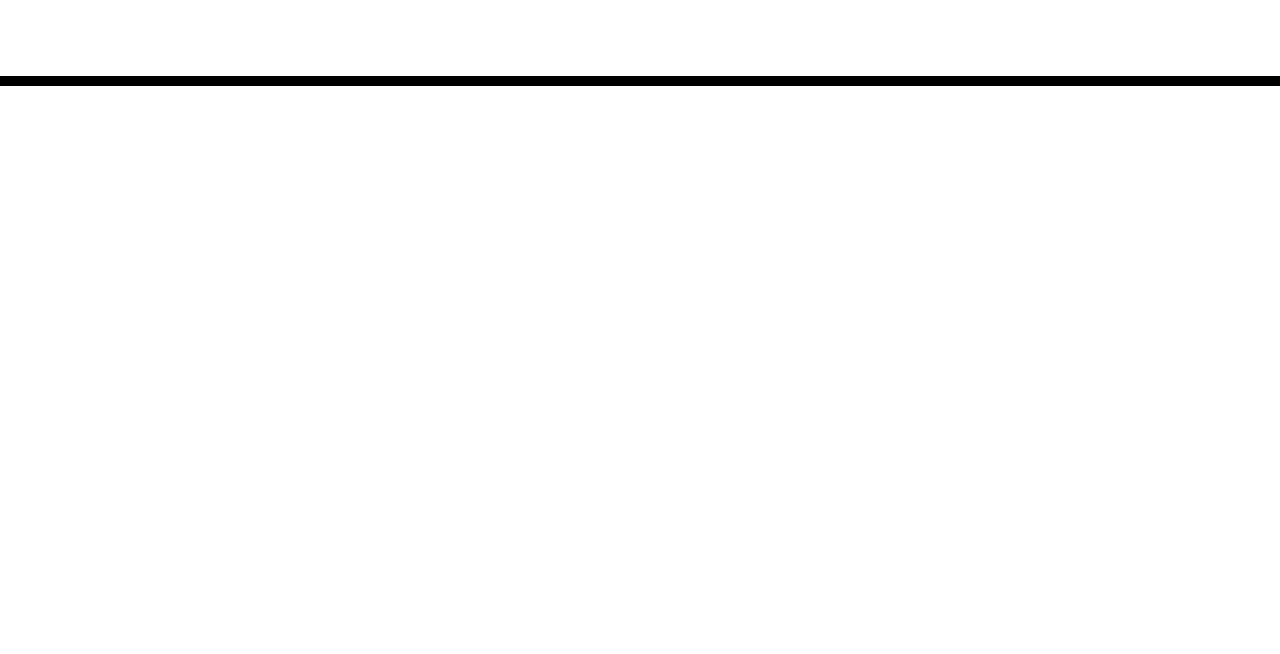
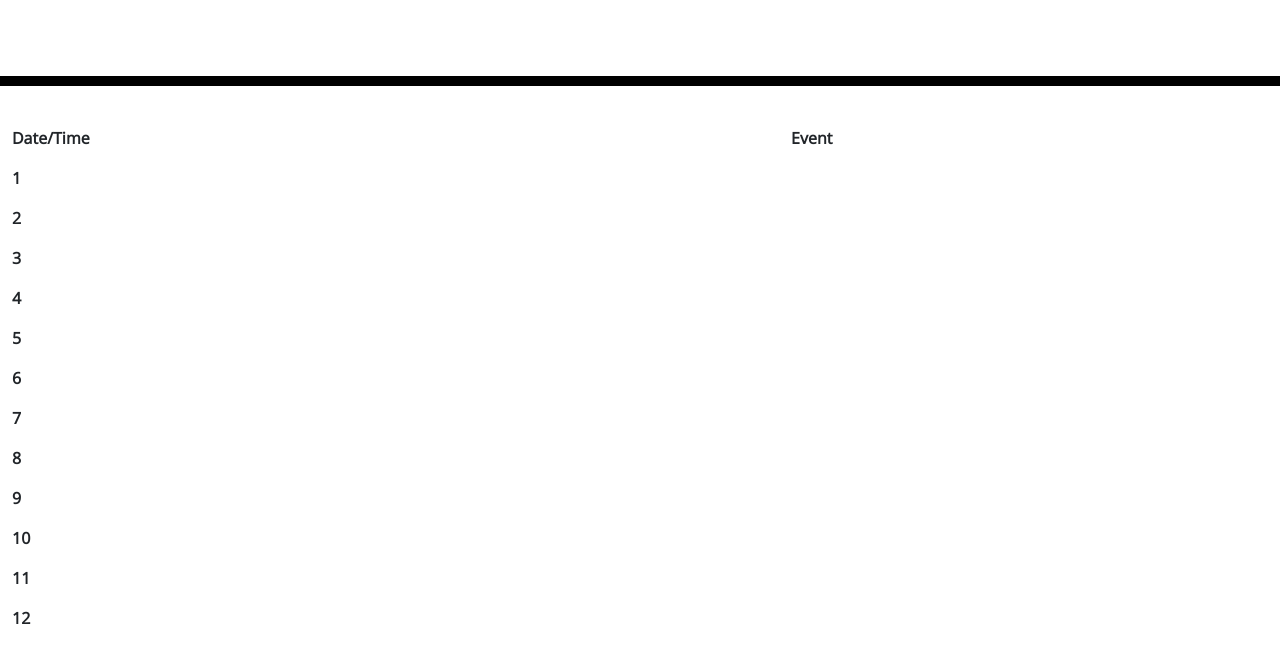
Before and after one commit to cljeanpierre/Work-Day-Scheduler, a plain HTML site: page index.html in a window 1280 px wide. Shown: the part 182-836 px from the top of the page. Before the commit the page ends 800 px from the top, so only its background shows below. Drawn offline with nearby package versions, Linux system fonts and the light colour scheme.

Commit message:
added table for time blocks

```diff
--- a/index.html
+++ b/index.html
@@ -31,8 +31,69 @@
     <div class="container">
       <!-- Timeblocks go here -->
     </div>
+    <div class="table-responsive">
+      <table class="table table-hover table-borderless">
+        <thead>
+          <tr>
+            <th scope="col">Date/Time</th>
+            <th scope="col">Event</th>
+          </tr>
+        </thead>
+        <tbody>
+          <tr>
+            <th scope="row">1</th>
+            <td></td>
+          </tr>
+          <tr>
+            <th scope="row">2</th>
+            <td></td>
+          </tr>
+          <tr>
+            <th scope="row">3</th>
+            <td></td>
+          </tr>
+          <tr>
+            <th scope="row">4</th>
+            <td></td>
+          </tr>
+          <tr>
+            <th scope="row">5</th>
+            <td></td>
+          </tr>
+          <tr>
+            <th scope="row">6</th>
+            <td></td>
+          </tr>
+          <tr>
+            <th scope="row">7</th>
+            <td></td>
+          </tr>
+          <tr>
+            <th scope="row">8</th>
+            <td></td>
+          </tr>
+          <tr>
+            <th scope="row">9</th>
+            <td></td>
+          </tr>
+          <tr>
+            <th scope="row">10</th>
+            <td></td>
+          </tr>
+          <tr>
+            <th scope="row">11</th>
+            <td></td>
+          </tr>
+          <tr>
+            <th scope="row">12</th>
+            <td></td>
+          </tr>
+        </tbody>
+      </table>
+    </div>
 
     <script src="https://code.jquery.com/jquery-3.4.1.min.js"></script>
     <script src="https://cdnjs.cloudflare.com/ajax/libs/moment.js/2.24.0/moment.min.js"></script>
+    <script type="text/javascript" src="main.js"></script>
   </body>
 </html>
```
